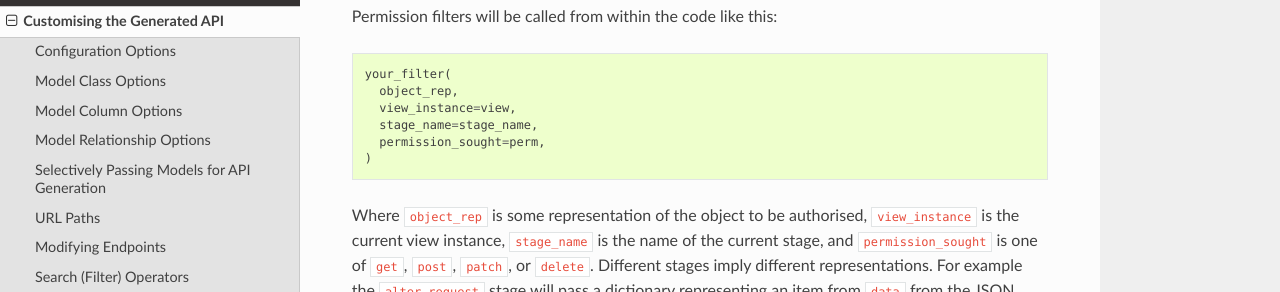
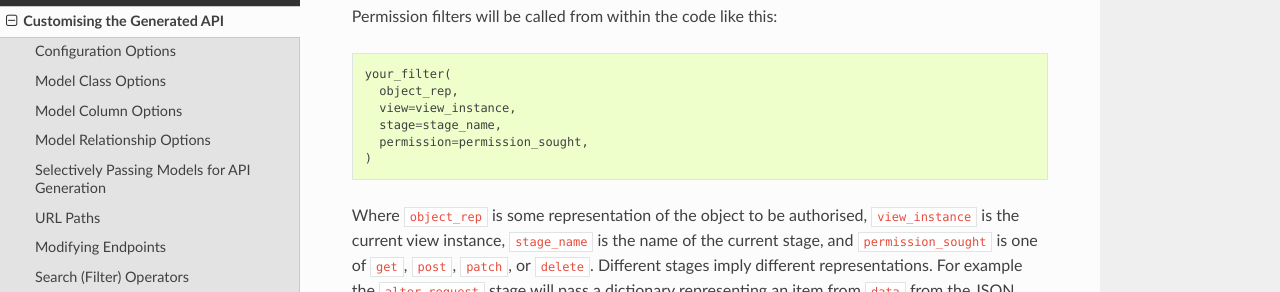
Before and after one commit to colinhiggs/pyramid-jsonapi, a Sphinx documentation site: the page built from docs/source/customisation.rst, in a window 1280 px wide and 900 px high, scrolled down 7228 px. Shown: the part 159-451 px from the top of the window. Built offline with Sphinx 7.4.7 and the Read the Docs theme 2.0.0, drawn with Linux system fonts in a browser that asks for light colours; pages that are not in the unit, such as notebooks, are missing from menus.

Commit message:
update docs for permission filters for new signature

```diff
--- a/docs/source/customisation.rst
+++ b/docs/source/customisation.rst
@@ -357,9 +357,9 @@ Permission filters will be called from within the code like this:
 
   your_filter(
     object_rep,
-    view_instance=view,
-    stage_name=stage_name,
-    permission_sought=perm,
+    view=view_instance,
+    stage=stage_name,
+    permission=permission_sought,
   )
 
 Where ``object_rep`` is some representation of the object to be authorised,
```
